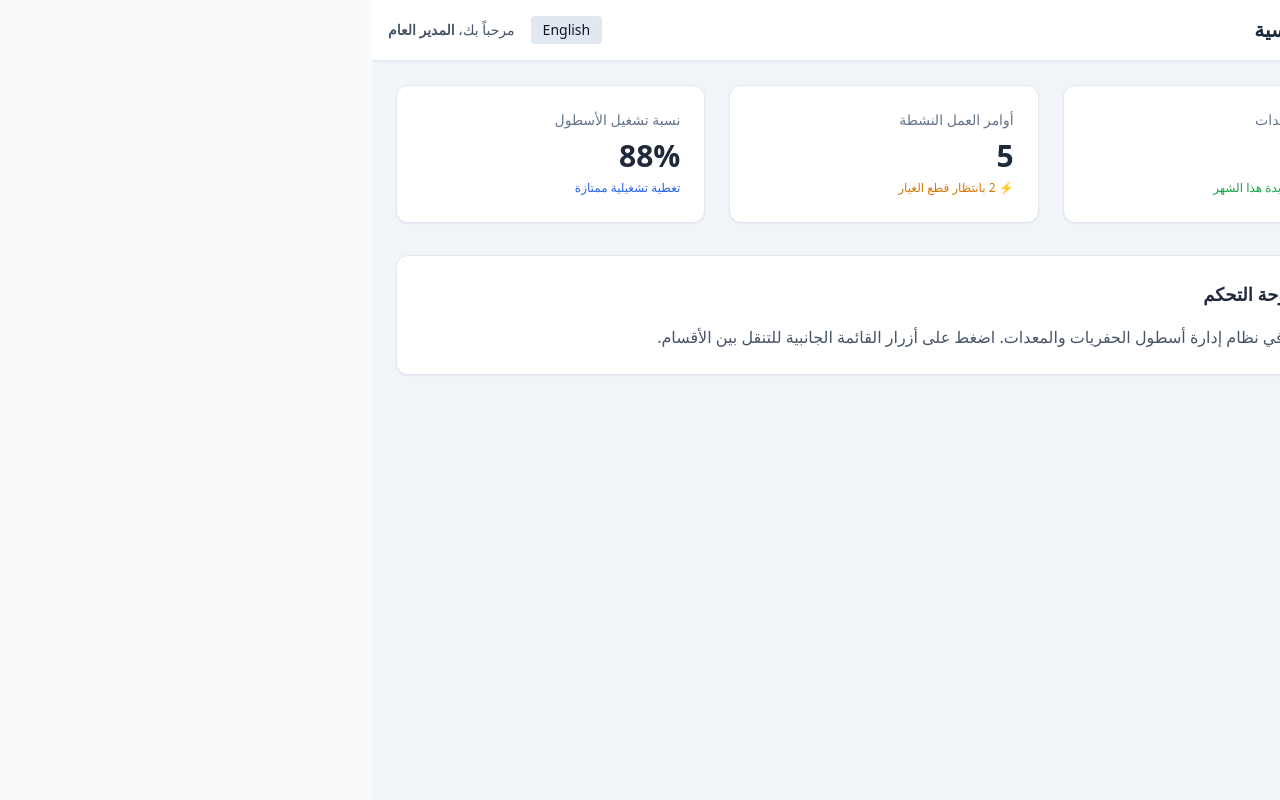
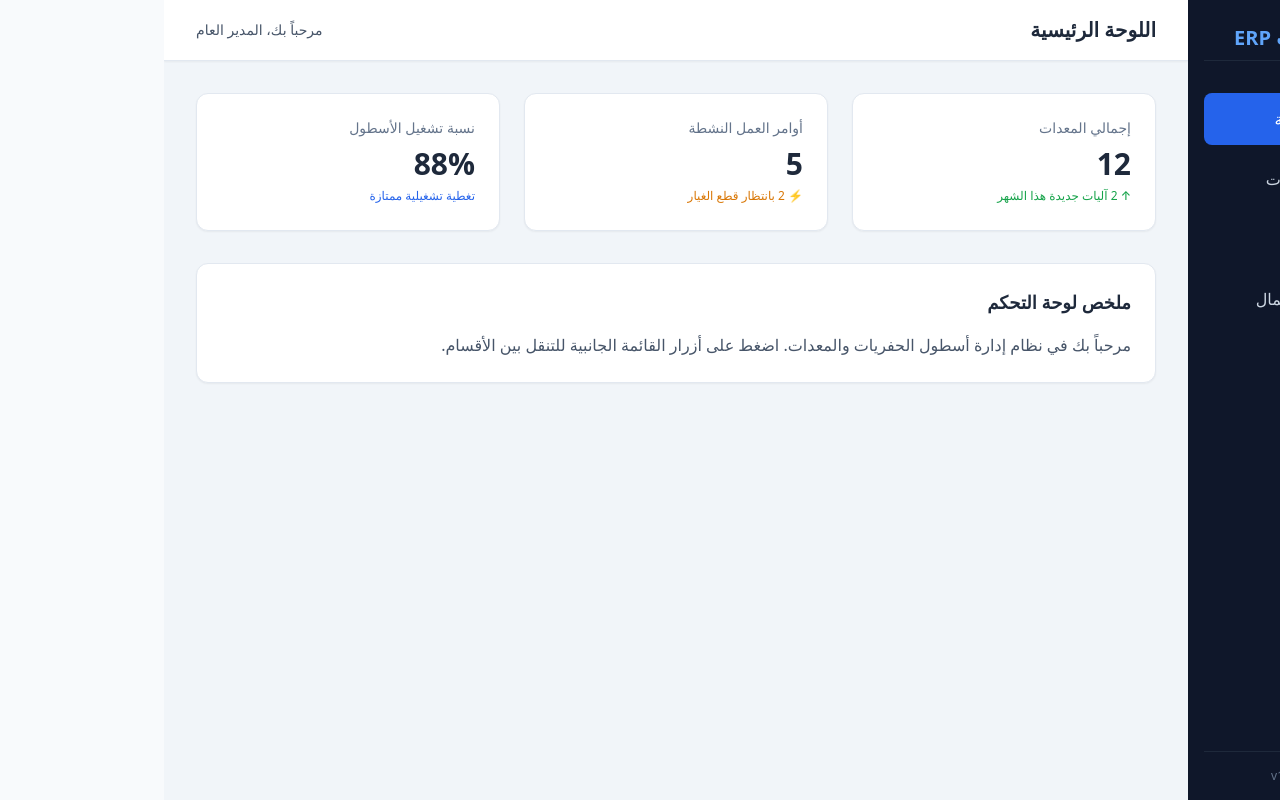
Before and after one commit to sharef24zu/excavation-erp, a Next.js app: page / in a window 1280 px wide. Built offline with nearby package versions, Linux system fonts and the light colour scheme.

Commit message:
Update AppShell.js

```diff
--- a/components/AppShell.js
+++ b/components/AppShell.js
@@ -1,40 +1,33 @@
-import React, { useState } from 'react';
+'use client';
+
+import React from 'react';
 import Sidebar from './Sidebar';
-import { translations } from '../lib/i18n';
 
-export default function AppShell({ children }) {
-  const [lang, setLang] = useState('ar');
-  const [currentModule, setCurrentModule] = useState('dashboard');
+export default function AppShell({ children, currentModule, setCurrentModule }) {
+  return (
+    <div className="flex min-h-screen bg-slate-100 dir-rtl" dir="rtl">
+      {/* القائمة الجانبية ثابته */}
+      <Sidebar currentModule={currentModule} setCurrentModule={setCurrentModule} />
 
-  const t = translations[lang];
-
-  return (
-    <div className={`flex min-h-screen bg-slate-100 ${lang === 'ar' ? 'rtl' : 'ltr'}`} dir={lang === 'ar' ? 'rtl' : 'ltr'}>
-      <Sidebar
-        currentModule={currentModule}
-        setCurrentModule={setCurrentModule}
-        translations={t}
-      />
-
-      <div className="flex-1 flex flex-col min-w-0">
-        <header className="bg-white border-b border-slate-200 p-4 flex justify-between items-center shadow-sm">
-          <h2 className="text-xl font-bold text-slate-800">
-            {t[currentModule] || currentModule}
-          </h2>
+      {/* منطقة المحتوى الرئيسي */}
+      <div className="flex-1 flex flex-col min-w-0 overflow-hidden">
+        {/* الشريط العلوي */}
+        <header className="bg-white border-b border-slate-200 px-8 py-4 flex justify-between items-center shadow-sm">
+          <div className="flex items-center space-x-3 space-x-reverse">
+            <span className="text-xl font-bold text-slate-800">
+              {currentModule === 'dashboard' && 'اللوحة الرئيسية'}
+              {currentModule === 'fleet' && 'إدارة المعدات والآليات'}
+              {currentModule === 'workOrders' && 'أوامر العمل'}
+              {currentModule === 'employees' && 'الموظفون والعمال'}
+            </span>
+          </div>
           <div className="flex items-center space-x-4 space-x-reverse">
-            <button
-              onClick={() => setLang(lang === 'ar' ? 'en' : 'ar')}
-              className="px-3 py-1 bg-slate-200 hover:bg-slate-300 rounded text-sm font-medium transition-colors"
-            >
-              {lang === 'ar' ? 'English' : 'عربي'}
-            </button>
-            <span className="text-sm text-slate-600">
-              {t.welcome}، <strong>المدير العام</strong>
-            </span>
+            <span className="text-sm font-medium text-slate-600">مرحباً بك، المدير العام</span>
           </div>
         </header>
 
-        <main className="p-6 flex-1 overflow-y-auto">
+        {/* محتوى الصفحة */}
+        <main className="flex-1 p-8 overflow-y-auto max-w-7xl w-full mx-auto">
           {children}
         </main>
       </div>
```
